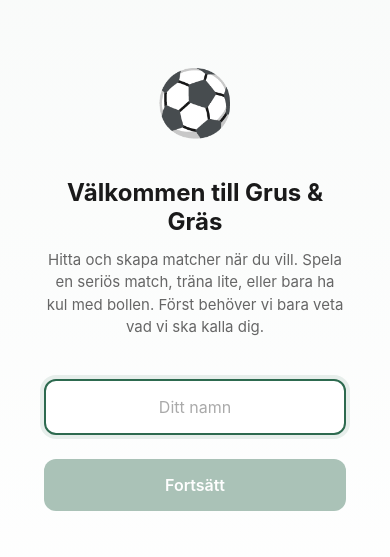
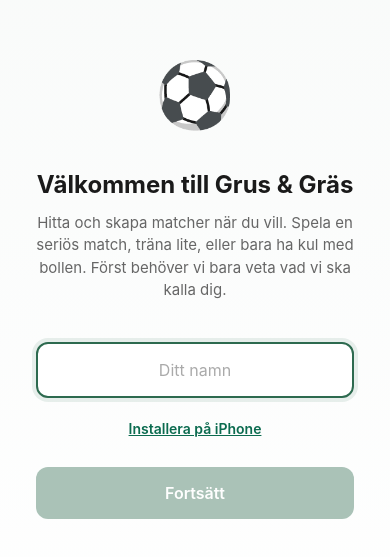
Before and after one commit to Liminiseducation/grus-och-gras, a React (Vite) app: page /setup in a window 390 px wide. Shown: the part 137-694 px from the top of the page. Built offline with nearby package versions, Linux system fonts and the light colour scheme; no server answers; the database is empty.

Commit message:
Fix mobile visibility for manual  install link

```diff
--- a/src/pages/UserSetupPage.css
+++ b/src/pages/UserSetupPage.css
@@ -52,6 +52,20 @@
   flex-direction: column;
   gap: 16px;
 }
+
+.install-inline-link {
+  background: transparent;
+  border: none;
+  color: #0b6b4f;
+  font-weight: 600;
+  font-size: 14px;
+  text-decoration: underline;
+  cursor: pointer;
+  padding: 6px 0;
+  align-self: center;
+}
+
+.install-inline-link:focus { outline: 2px solid rgba(11,107,79,0.12); border-radius: 6px }
 
 .user-setup-input {
   width: 100%;
@@ -154,4 +168,8 @@
     font-size: 15px;
     padding: 18px 12px;
   }
+
+  .user-setup-content {
+    padding: 28px 16px;
+  }
 }
--- a/src/pages/UserSetupPage.tsx
+++ b/src/pages/UserSetupPage.tsx
@@ -2,6 +2,7 @@ import { useState, type FormEvent } from 'react';
 import { useNavigate, useLocation } from 'react-router-dom';
 import type { User } from '../types';
 import './UserSetupPage.css';
+import InstallHelpOverlay from '../components/InstallHelpOverlay';
 
 const USER_STORAGE_KEY = 'grus-gras-user';
 
@@ -10,6 +11,7 @@ function generateUserId(): string {
 }
 
 export default function UserSetupPage() {
+  const [showInstallHelp, setShowInstallHelp] = useState(false);
   const [step, setStep] = useState<'name' | 'city'>('name');
   const [name, setName] = useState('');
   const [homeCity, setHomeCity] = useState('');
@@ -62,6 +64,10 @@ export default function UserSetupPage() {
                   required
                 />
 
+                <button type="button" className="install-inline-link" onClick={() => setShowInstallHelp(true)}>
+                  Installera på iPhone
+                </button>
+
                 <button
                   type="submit"
                   className="user-setup-button"
@@ -104,6 +110,7 @@ export default function UserSetupPage() {
           )}
         </div>
       </div>
+      {showInstallHelp && <InstallHelpOverlay onClose={() => setShowInstallHelp(false)} />}
     </div>
   );
 }
```
